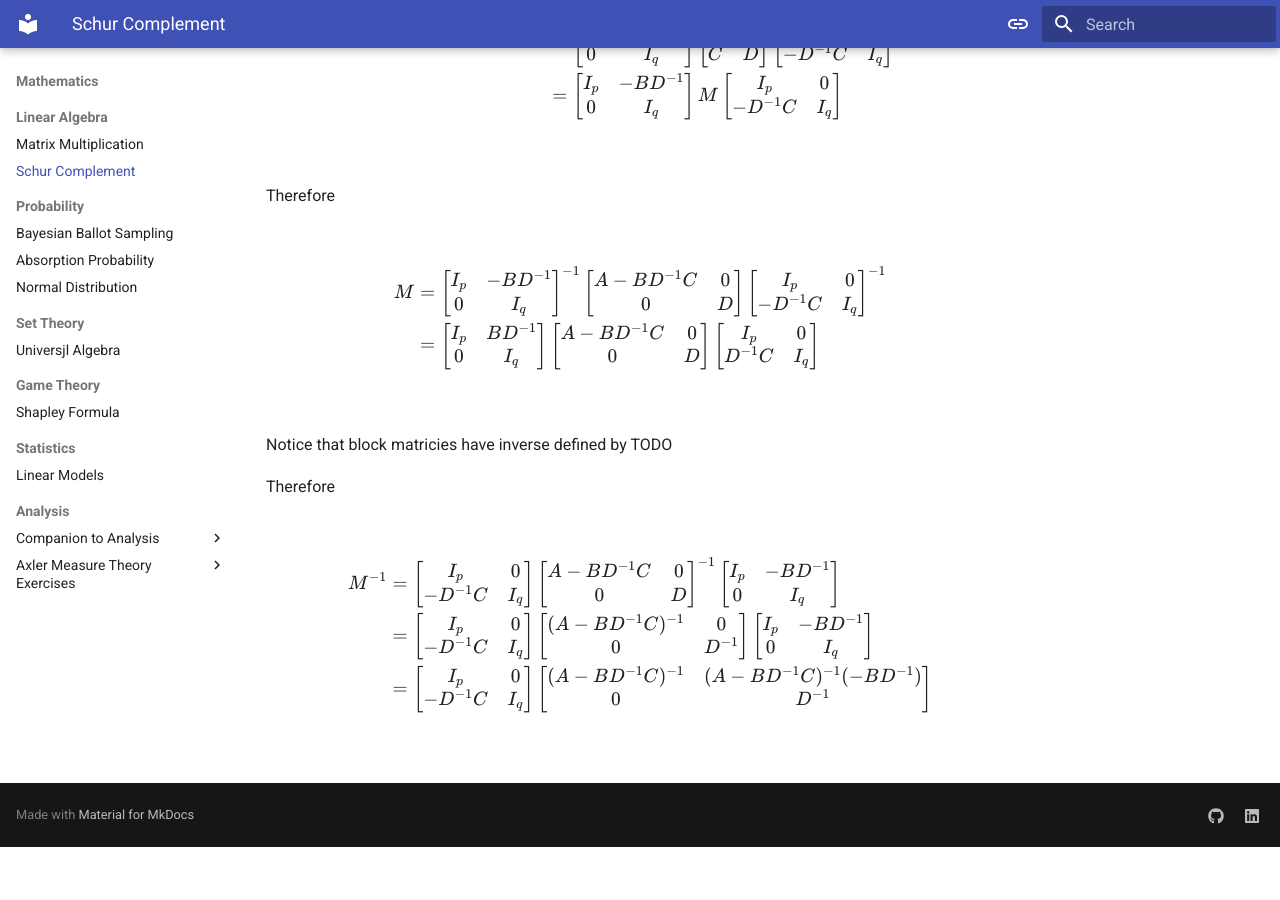
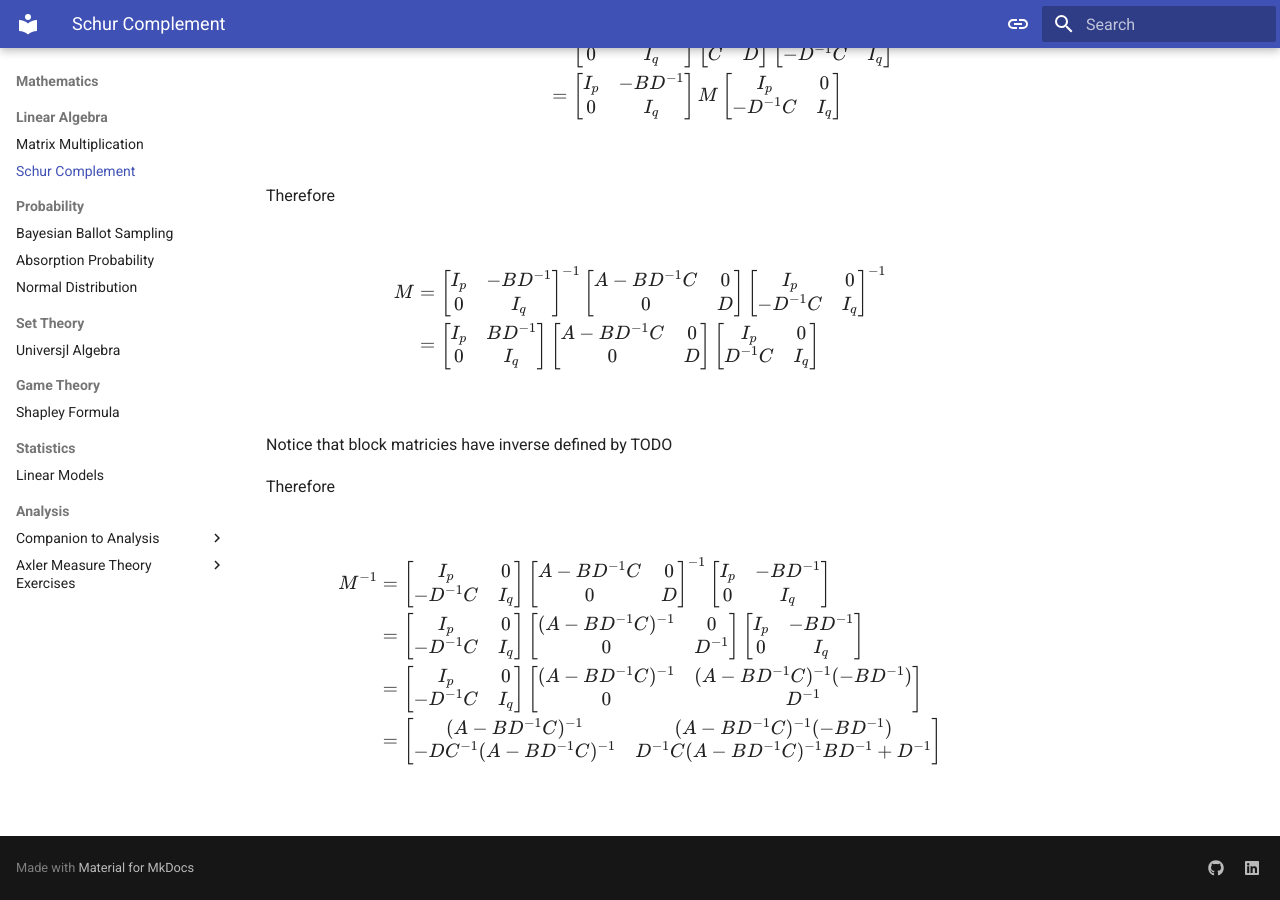
Before and after one commit to JakeRobertBaker/jakerobertbaker.github.io, an MkDocs documentation site: the page built from docs/mathematics/linear_algebra/schur_complement.md, in a window 1280 px wide and 900 px high, scrolled down 2360 px. Built offline with MkDocs 1.6.1 and Material for MkDocs 9.7.7, drawn with Linux system fonts in a browser that asks for light colours; some web fonts are replaced; before the commit the page ends 3207 px from its top, so only the background shows below that.

Commit message:
scur wip

```diff
--- a/docs/mathematics/linear_algebra/schur_complement.md
+++ b/docs/mathematics/linear_algebra/schur_complement.md
@@ -331,5 +331,12 @@ I_p & 0 \\
 (A-BD^{-1}C)^{-1} & (A-BD^{-1}C)^{-1} (-BD^{-1}) \\
 0 & D^{-1}
 \end{bmatrix}
+\\ &=
+\begin{bmatrix}
+(A-BD^{-1}C)^{-1} & (A-BD^{-1}C)^{-1} (-BD^{-1}) \\
+-DC^{-1} (A-BD^{-1}C)^{-1}
+&
+D^{-1}C (A-BD^{-1}C)^{-1} BD^{-1} + D^{-1}
+\end{bmatrix}
 \end{align*}
 $$
```
